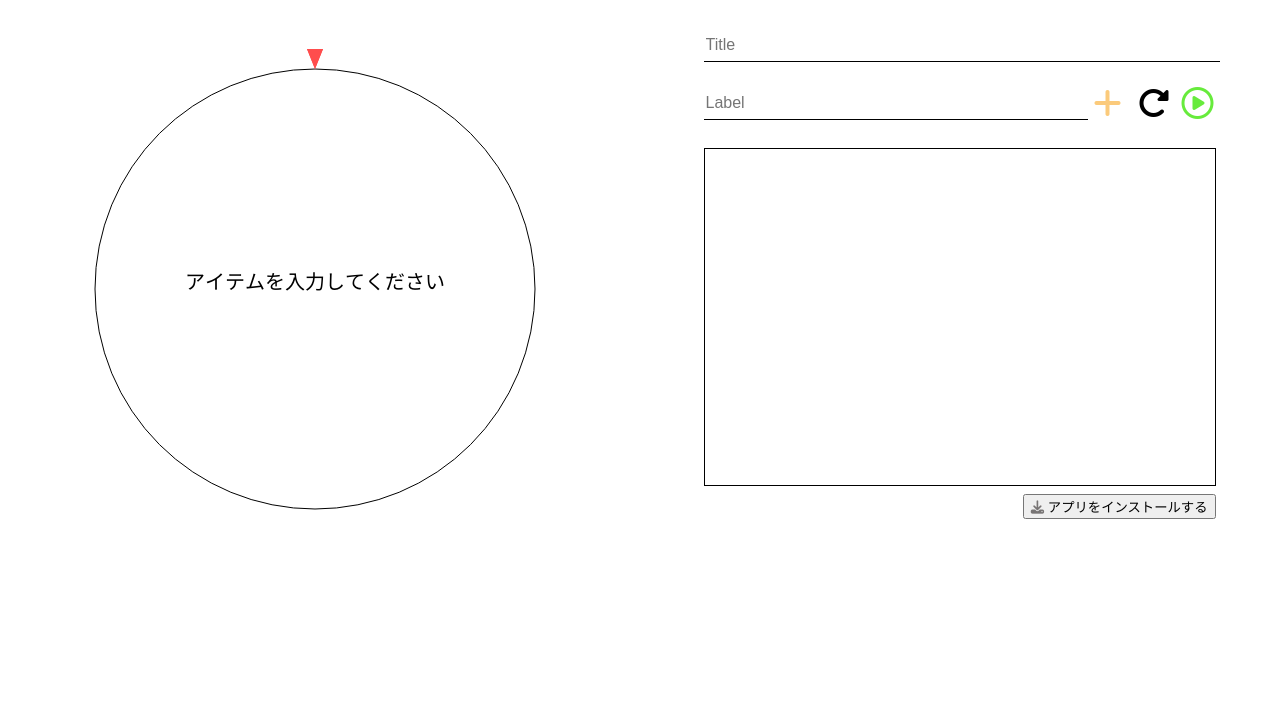
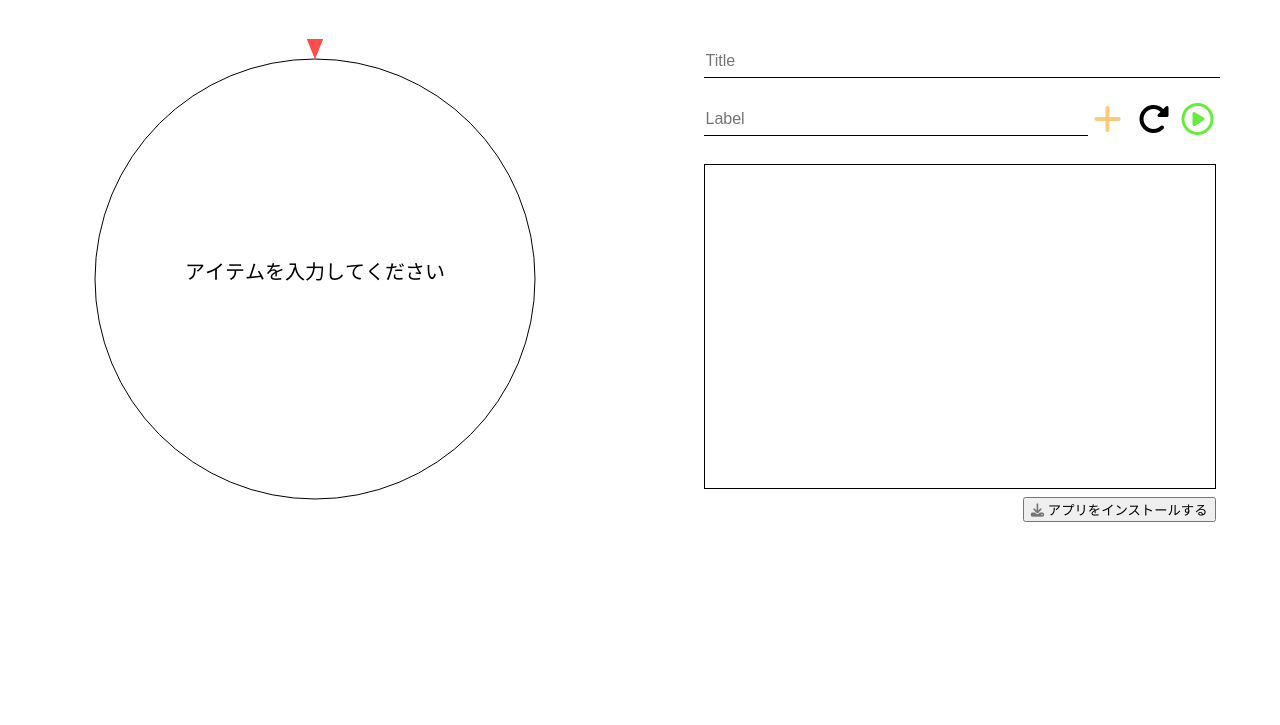
Before and after one commit to hattoriryuki/moderate_roulette, a plain HTML site: page public/index.html in a window 1280 px wide. Shown: the part 75-800 px from the top of the page. Drawn offline with Linux system fonts and the light colour scheme.

Commit message:
style: コンテンツ部分のスタイルを修正

```diff
--- a/public/css/styles.css
+++ b/public/css/styles.css
@@ -134,7 +134,7 @@ input {
 }
 
 canvas {
-  margin: 10px auto;
+  margin: 0 auto;
 }
 
 .contents {
@@ -155,6 +155,7 @@ canvas {
   border: none;
   border-bottom: 1px solid;
   font-size: medium;
+  margin-top: 16px;
 }
 
 .title-message {
```
